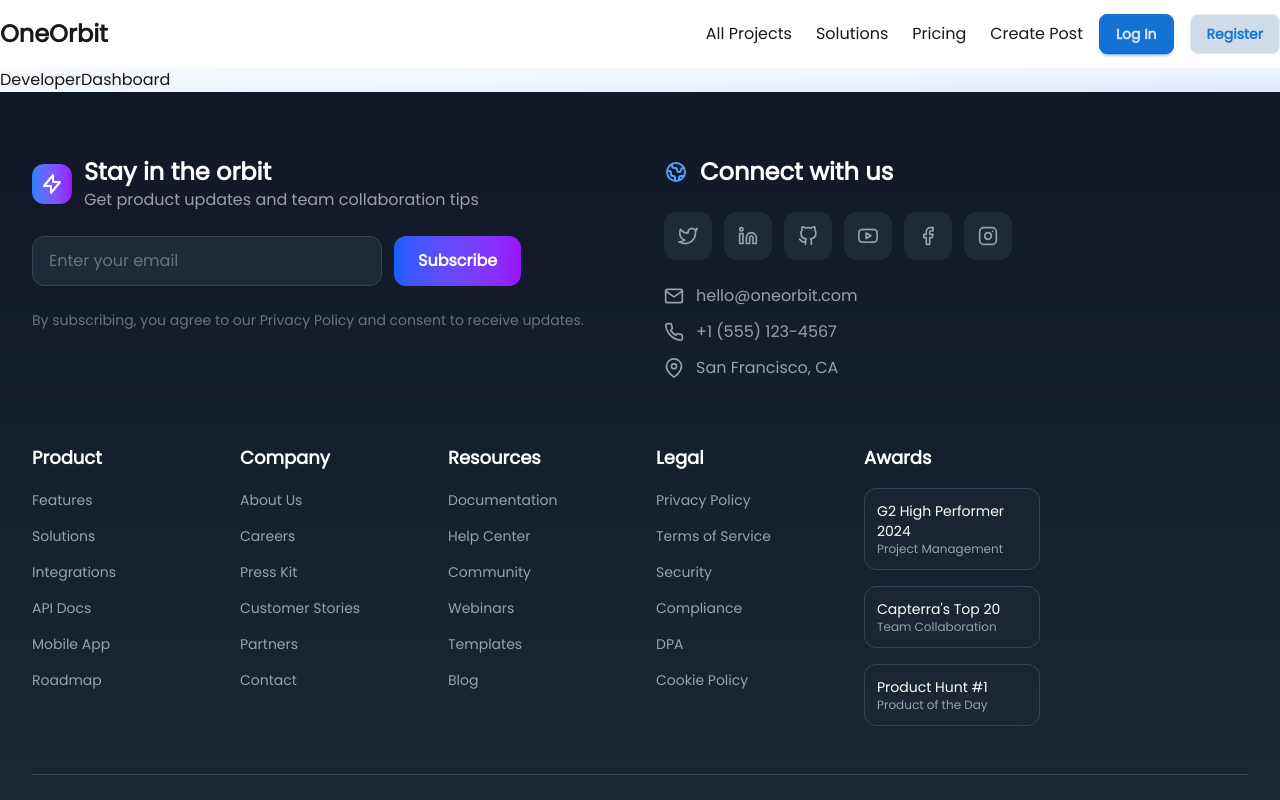
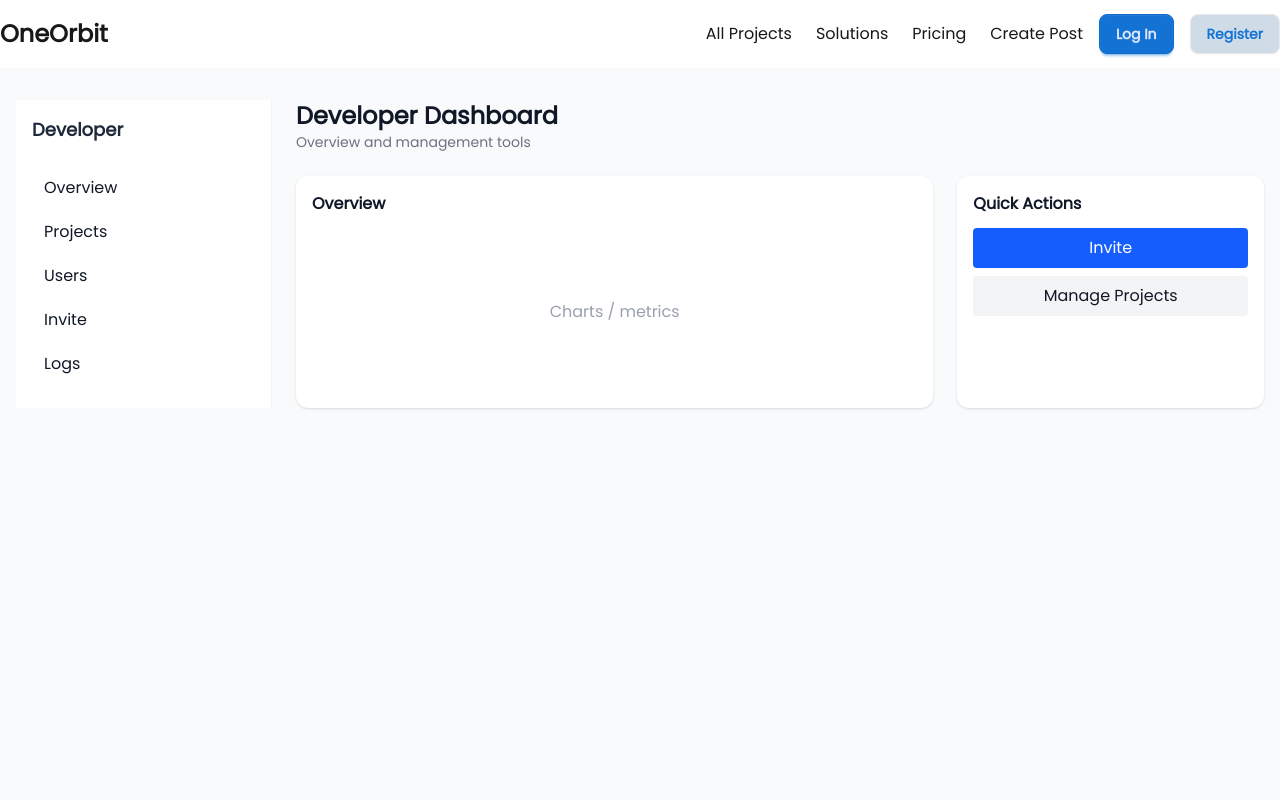
Before and after one commit to swajannaimur/One-Orbit, a Next.js app: page /developerDashboard in a window 1280 px wide. Shown: the top 800 px of the page. Built offline with nearby package versions, Linux system fonts and the light colour scheme; no server answers.

Commit message:
Created basic layout for developer dashboard

```diff
--- a/src/app/developerDashboard/page.jsx
+++ b/src/app/developerDashboard/page.jsx
@@ -1,5 +1,86 @@
 import React from "react";
+import Link from "next/link";
+
+const Sidebar = () => (
+  <aside className="w-64 bg-white dark:bg-gray-800 border-r border-gray-100 dark:border-gray-700 p-4 hidden md:block">
+    <div className="mb-6">
+      <h3 className="text-lg font-bold text-gray-800 dark:text-white">
+        Developer
+      </h3>
+    </div>
+    <nav className="space-y-1">
+      <Link
+        href="/developerDashboard"
+        className="block px-3 py-2 rounded hover:bg-gray-100 dark:hover:bg-gray-700"
+      >
+        Overview
+      </Link>
+      <Link
+        href="/projects"
+        className="block px-3 py-2 rounded hover:bg-gray-100 dark:hover:bg-gray-700"
+      >
+        Projects
+      </Link>
+      <Link
+        href="/users"
+        className="block px-3 py-2 rounded hover:bg-gray-100 dark:hover:bg-gray-700"
+      >
+        Users
+      </Link>
+      <Link
+        href="/developerDashboard#invite"
+        className="block px-3 py-2 rounded hover:bg-gray-100 dark:hover:bg-gray-700"
+      >
+        Invite
+      </Link>
+      <Link
+        href="/developerDashboard#logs"
+        className="block px-3 py-2 rounded hover:bg-gray-100 dark:hover:bg-gray-700"
+      >
+        Logs
+      </Link>
+    </nav>
+  </aside>
+);
 
 export default function DeveloperDashboard() {
-  return <div>DeveloperDashboard</div>;
+  return (
+    <div className="min-h-screen bg-gray-50 dark:bg-gray-900 text-gray-900 dark:text-white">
+      <div className="max-w-7xl mx-auto px-4 py-8 flex gap-6">
+        <Sidebar />
+
+        <main className="flex-1">
+          <header className="flex items-center justify-between mb-6">
+            <div>
+              <h1 className="text-2xl font-bold">Developer Dashboard</h1>
+              <p className="text-sm text-gray-500 dark:text-gray-400">
+                Overview and management tools
+              </p>
+            </div>
+          </header>
+
+          <section className="grid grid-cols-1 lg:grid-cols-3 gap-6">
+            <div className="lg:col-span-2 bg-white dark:bg-gray-800 rounded-xl p-4 shadow">
+              <h2 className="font-semibold mb-4">Overview</h2>
+              <div className="h-40 flex items-center justify-center text-gray-400">
+                Charts / metrics
+              </div>
+            </div>
+
+            <aside className="bg-white dark:bg-gray-800 rounded-xl p-4 shadow">
+              <h3 className="font-semibold mb-3">Quick Actions</h3>
+              <div className="flex flex-col gap-2">
+                <button className="px-3 py-2 bg-blue-600 text-white rounded">
+                  Invite
+                </button>
+                <button className="px-3 py-2 bg-gray-100 dark:bg-gray-700 rounded">
+                  Manage Projects
+                </button>
+              </div>
+            </aside>
+          </section>
+        </main>
+      </div>
+    </div>
+  );
 }
```
